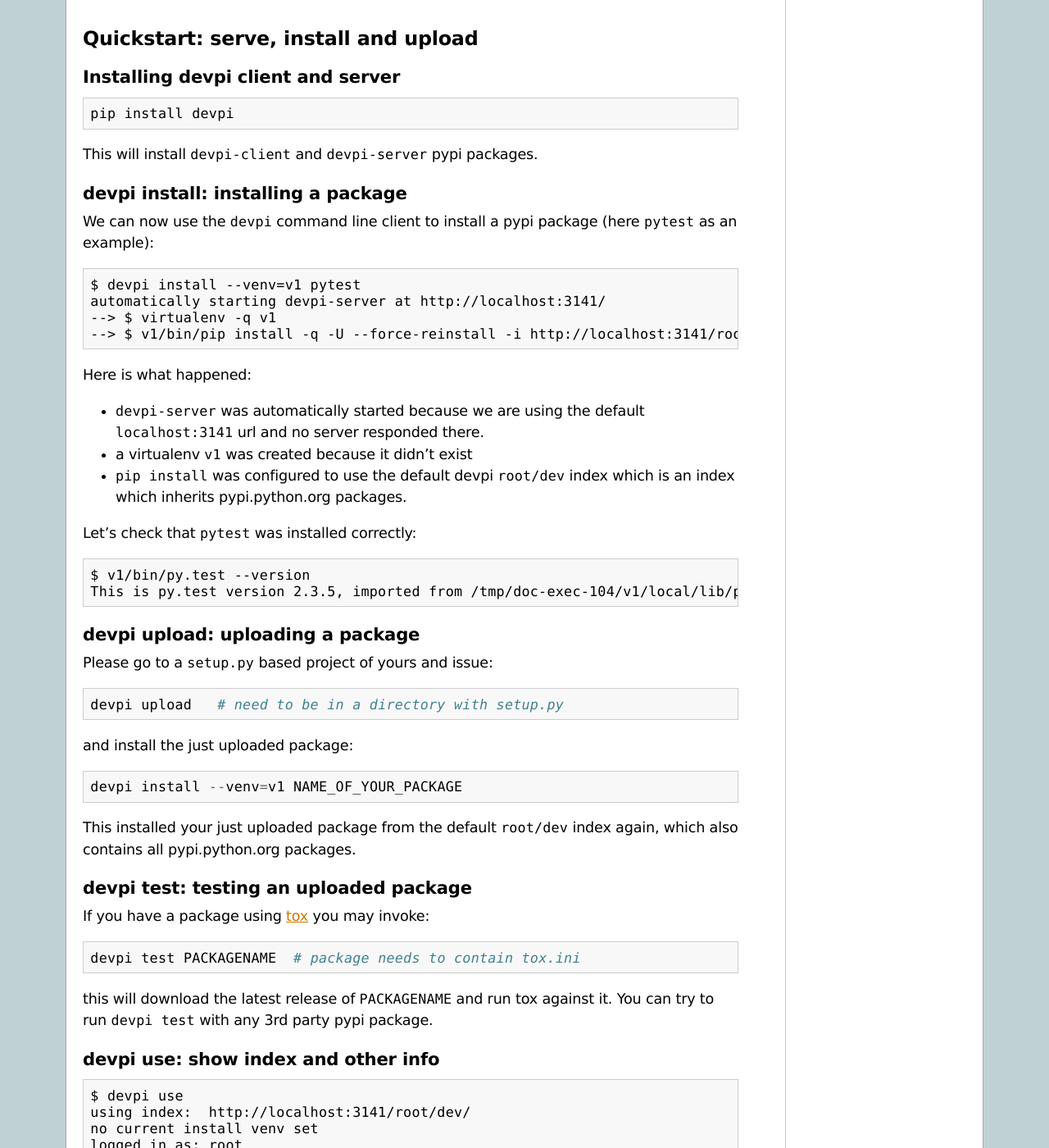
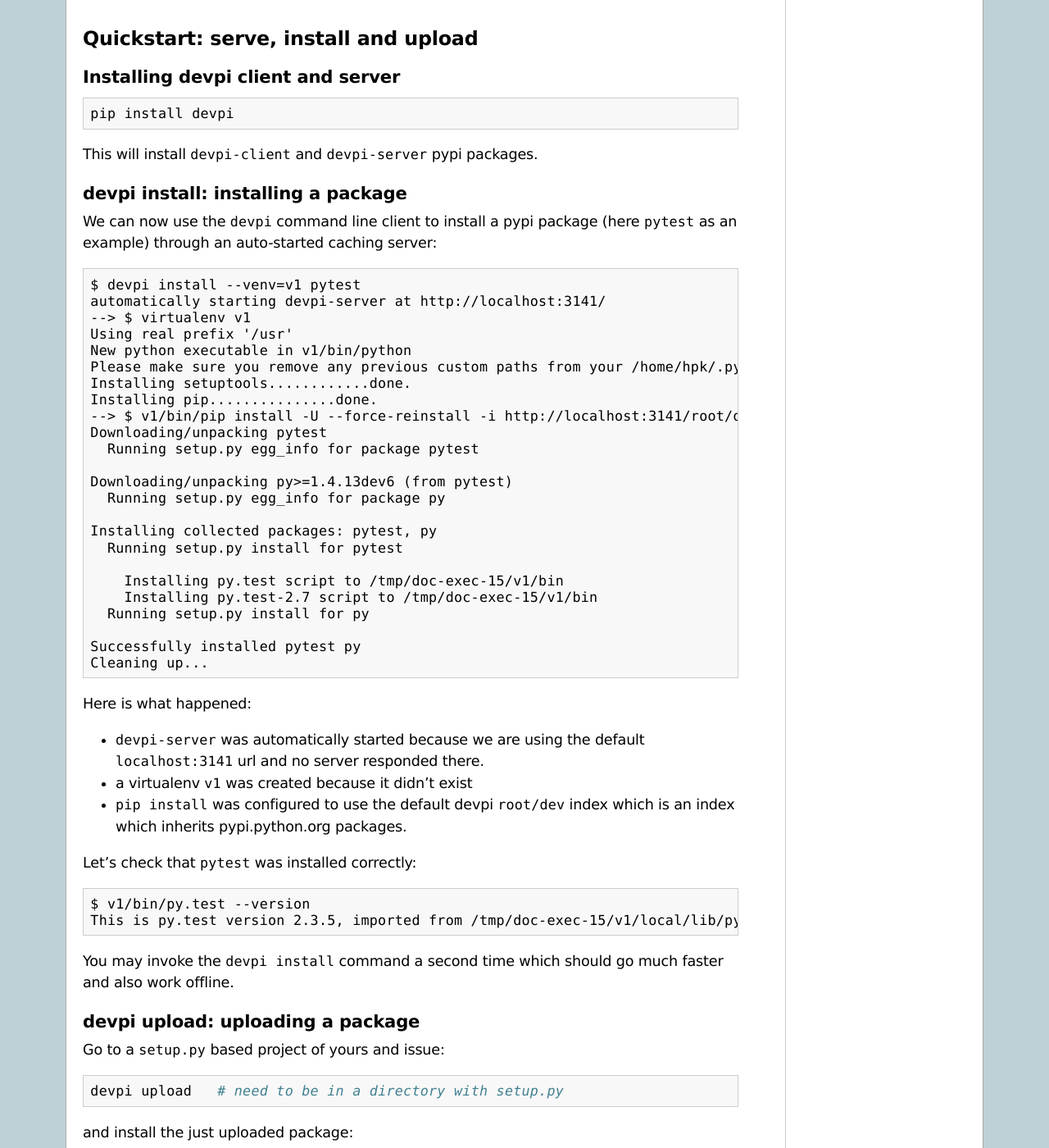
Before and after one commit to devpi/devpi, a Sphinx documentation site: the page built from doc/index.rst, in a window 1280 px wide and 1400 px high, scrolled down 333 px. Shown: the whole window at 82% size. Built offline with Sphinx 7.4.7, drawn with Linux system fonts in a browser that asks for light colours; some of the changed text lies outside the part shown.

Commit message:
more doc refinements

```diff
--- a/doc/index.rst
+++ b/doc/index.rst
@@ -28,16 +28,39 @@
 
 This will install ``devpi-client`` and ``devpi-server`` pypi packages.
 
+.. _`devpicommands`:
+
 devpi install: installing a package
 ++++++++++++++++++++++++++++++++++++++++
 
 We can now use the ``devpi`` command line client to install
-a pypi package (here ``pytest`` as an example)::
+a pypi package (here ``pytest`` as an example) through an
+auto-started caching server::
 
     $ devpi install --venv=v1 pytest
     automatically starting devpi-server at http://localhost:3141/
-    --> $ virtualenv -q v1
-    --> $ v1/bin/pip install -q -U --force-reinstall -i http://localhost:3141/root/dev/+simple/ pytest
+    --> $ virtualenv v1
+    Using real prefix '/usr'
+    New python executable in v1/bin/python
+    Please make sure you remove any previous custom paths from your /home/hpk/.pydistutils.cfg file.
+    Installing setuptools............done.
+    Installing pip...............done.
+    --> $ v1/bin/pip install -U --force-reinstall -i http://localhost:3141/root/dev/+simple/ pytest
+    Downloading/unpacking pytest
+      Running setup.py egg_info for package pytest
+
+    Downloading/unpacking py>=1.4.13dev6 (from pytest)
+      Running setup.py egg_info for package py
+
+    Installing collected packages: pytest, py
+      Running setup.py install for pytest
+
+        Installing py.test script to /tmp/doc-exec-15/v1/bin
+        Installing py.test-2.7 script to /tmp/doc-exec-15/v1/bin
+      Running setup.py install for py
+
+    Successfully installed pytest py
+    Cleaning up...
 
 Here is what happened:
 
@@ -52,12 +75,15 @@
 Let's check that ``pytest`` was installed correctly::
 
     $ v1/bin/py.test --version
-    This is py.test version 2.3.5, imported from /tmp/doc-exec-104/v1/local/lib/python2.7/site-packages/pytest.pyc
+    This is py.test version 2.3.5, imported from /tmp/doc-exec-15/v1/local/lib/python2.7/site-packages/pytest.pyc
+
+You may invoke the ``devpi install`` command a second time which should
+go much faster and also work offline.
 
 devpi upload: uploading a package
 +++++++++++++++++++++++++++++++++++++++++++++++
 
-Please go to a ``setup.py`` based project of yours and issue::
+Go to a ``setup.py`` based project of yours and issue::
 
 	devpi upload   # need to be in a directory with setup.py
 
```
Also changed, not shown: other parts of doc/index.rst (+2 -2 lines), doc/quickstart-server.rst (+18 -4 lines), 3 other files.
